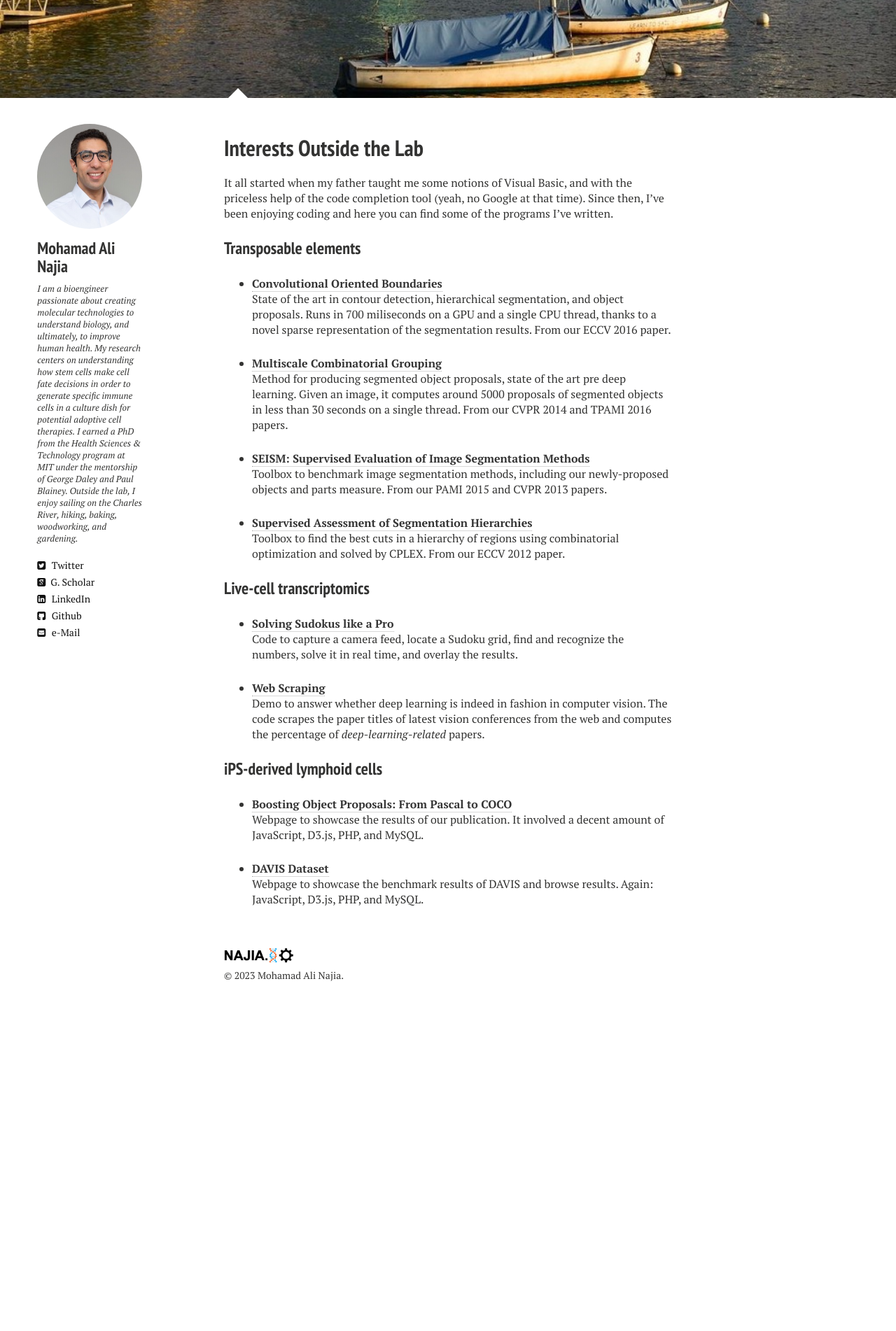
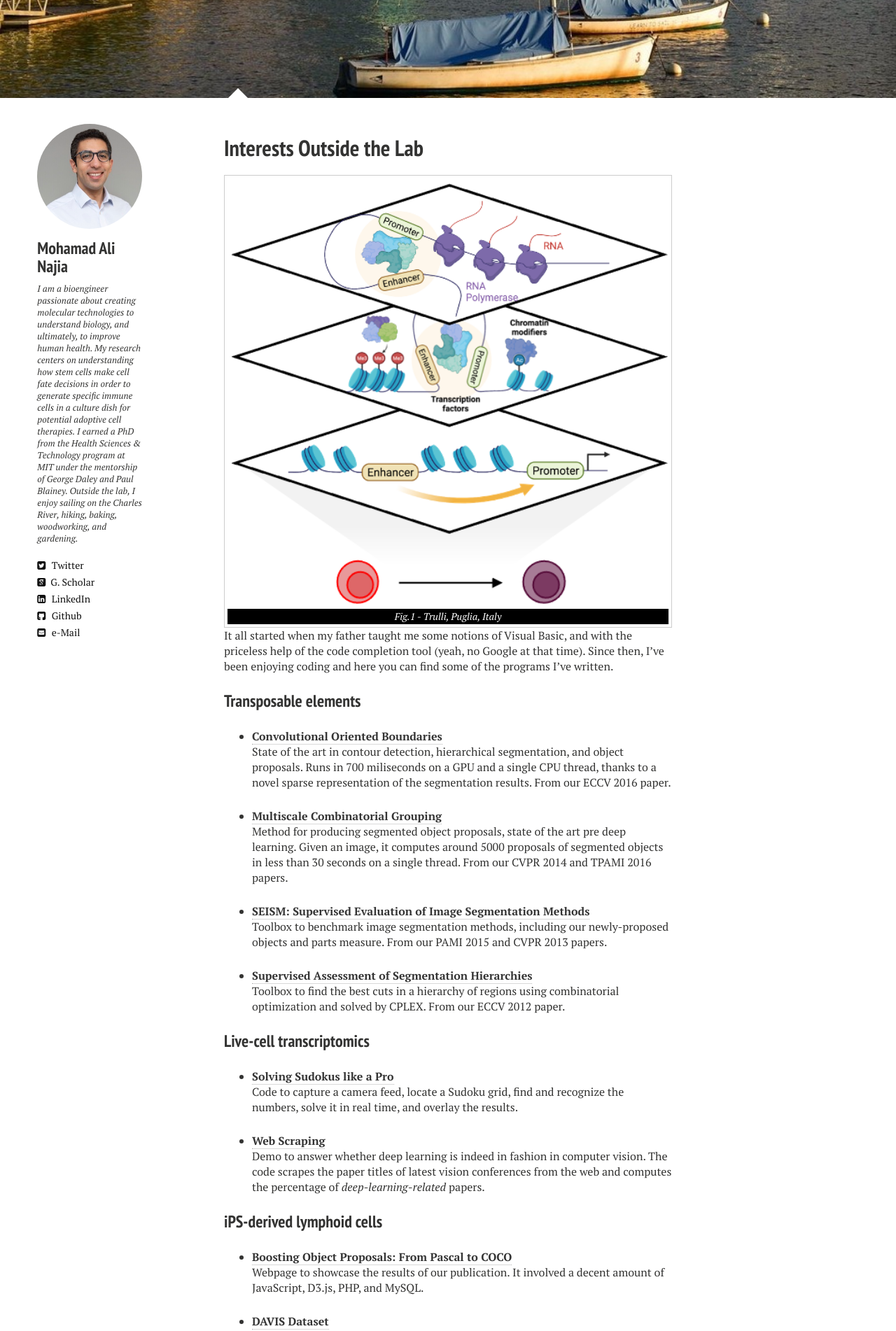
Before and after one commit to mnajia/mnajia.github.io, a Jekyll site: the page built from personal.md, in a window 1280 px wide. Shown: the part 681-2583 px from the top of the page at 70% size. Built offline with Jekyll 4.4.1, drawn with Linux system fonts in a browser that asks for light colours; nearby versions of some CDN libraries; before the commit the page ends 2133 px from its top, so only the background shows below that.

Commit message:
first commit

```diff
--- a/personal.md
+++ b/personal.md
@@ -8,6 +8,34 @@ image:
   feature: boston.jpg
 ---
 
+
+<html>
+<head>
+<style>
+figure {
+  border: 1px #cccccc solid;
+  padding: 4px;
+  margin: auto;
+}
+
+figcaption {
+  background-color: black;
+  color: white;
+  font-style: italic;
+  padding: 2px;
+  text-align: center;
+}
+</style>
+</head>
+<body>
+
+<figure>
+  <img src="{{ site.url }}/images/research_overview.png" alt="Trulli" style="width:100%">
+  <figcaption>Fig.1 - Trulli, Puglia, Italy</figcaption>
+</figure>
+
+</body>
+</html>
 
 It all started when my father taught me some notions of Visual Basic, and with the priceless help of the code completion tool (yeah, no Google at that time). Since then, I've been enjoying coding and here you can find some of the programs I've written.
 
```
